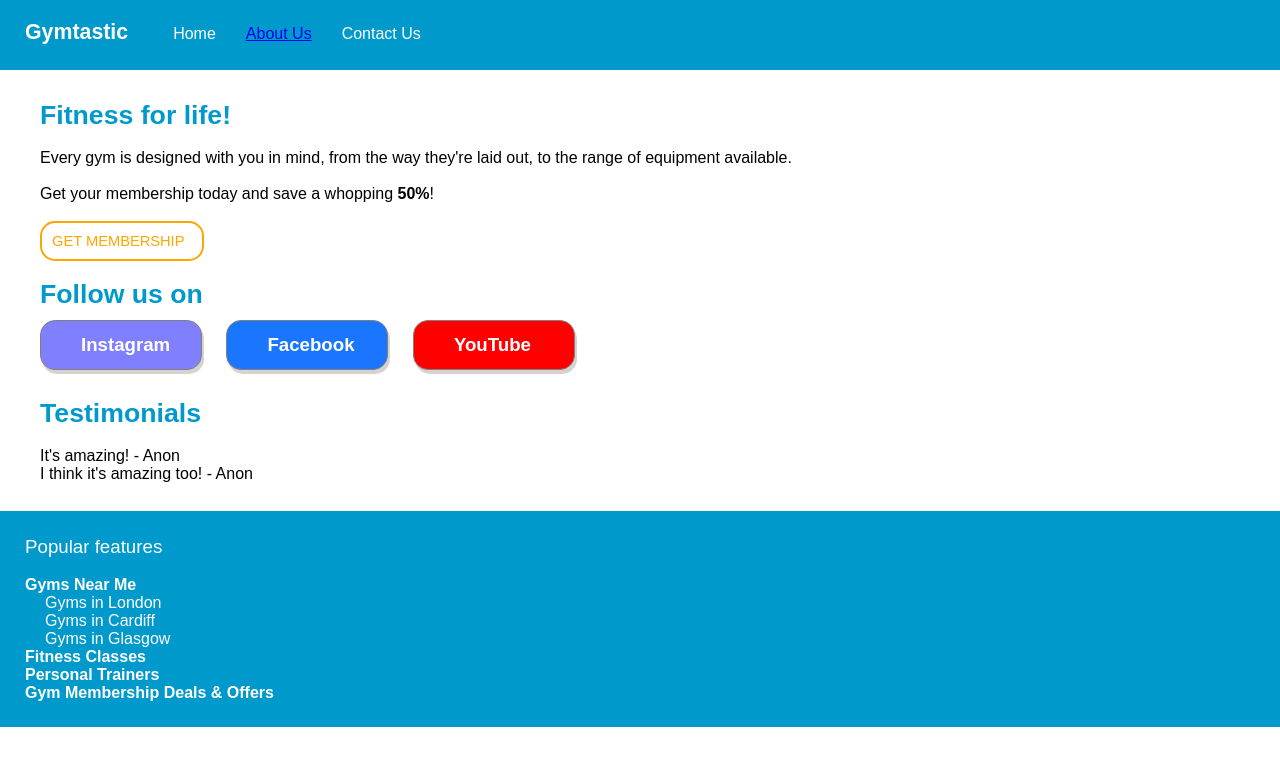
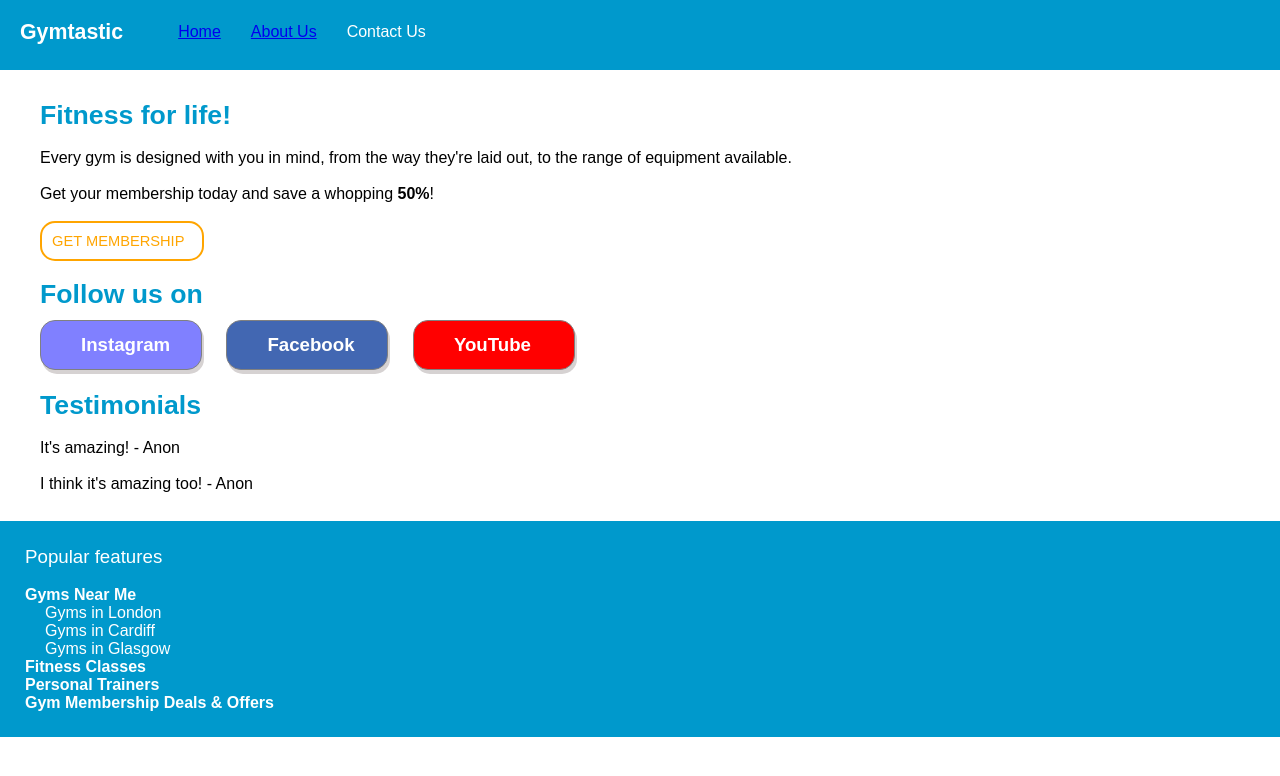
Before and after one commit to bravint/boolean-uk-html-gymtastic, a plain HTML site: page index.html in a window 1280 px wide. Drawn offline with Linux system fonts and the light colour scheme.

Commit message:
commit 3

```diff
--- a/index.html
+++ b/index.html
@@ -13,7 +13,7 @@
     <header>
             <ul>
                 <li><h1>Gymtastic</h1></li>
-                <li class="list1">Home</li>
+                <li class="list1"><a href="index.html">Home</a></li>
                 <li class="list1"><a href="about.html">About Us</a></li>
                 <li class="list1">Contact Us</li>
             </ul>
@@ -44,8 +44,6 @@
 
         <h2>Follow us on</h2>
 
-        <div class="socials">
-
             <div class="instagram">
                 <p>Instagram</p>
             </div>
@@ -57,7 +55,6 @@
             <div class="youtube">
                 <p>YouTube</p>
             </div>
-        </div>
 
             <br />
 
@@ -66,13 +63,15 @@
             <br />
 
             <p>It's amazing! - Anon</p>
+
+            <br />
+
             <p>I think it's amazing too! - Anon</p>
 
             <br />
     </main>
 
     <footer>
-
         <h3>Popular features</h3>
 
             <br />
@@ -88,7 +87,6 @@
                 <li><strong>Personal Trainers</strong></li>
                 <li><strong>Gym Membership Deals & Offers</strong></li>
             </ul>
-
     </footer>
 
   </body>
--- a/styles.css
+++ b/styles.css
@@ -8,14 +8,11 @@ header {
     background-color: #0099cc;
     color: white;
     position: top;
-    height: 40px;
-    padding: 15px;
-    margin-right:unset;
+    height: 70px;
 }
 
 main {
-    margin-top: 30px;
-    margin-left: 40px;
+    margin: 30px 0px 0px 40px;
 }
 
 footer {
@@ -23,24 +20,18 @@ footer {
     color: white;
     margin-top: 10px;
     padding: 25px;
-
 }
 
 .list1 {
     float: left;
-    display: inline;
-    margin-left: 30px;
-    margin-top: 10px;
+    margin: 23px 0px 0px 30px;
+
 }
 
 h1 {
     float: left;
-    display: inline;
     font-size: 16pt;
-    margin-right: 15px;
-    margin-left: 10px;
-    margin-top: 5px;
-
+    margin: 20px 25px 0px 20px;
 }
 
 h2 {
@@ -51,13 +42,14 @@ h2 {
 h3 {
     font-weight: 400;
 }
+
 .list2 {
     margin-left: 20px;
 }
 
 ul {
     list-style-type: none;
-  }
+}
 
 .membership {
     background-color: white;
@@ -74,15 +66,15 @@ ul {
 .youtube {
     display: inline-block;
     margin-top: 10px;
-    margin-bottom: 10px;
+    margin-bottom: 20px;
+    width: 120px;
+    height: 35px;
+    border-radius: 15px;
+    border: 1px solid grey;
     box-shadow: 2px 4px rgb(214, 210, 210);
+    color: white;
     font-size: 14pt;
     font-weight: 600;
-    border-radius: 15px;
-    border: 1px solid grey;
-    width: 120px;
-    height: 35px;
-    color: white;
 }
 
 .instagram {
@@ -92,14 +84,14 @@ ul {
 }
 
 .facebook {
-    background-color: #1a75ff;
+    background-color: #4267b2;
     margin-left: 20px;
     padding-top: 13px;
     padding-left: 40px;
 }
 
 .youtube {
-    background-color: red;
+    background-color: #ff0000;
     margin-left: 20px;
     padding-top: 13px;
     padding-left: 40px;
```
Lines whose indentation alone changed are shown as unchanged.
